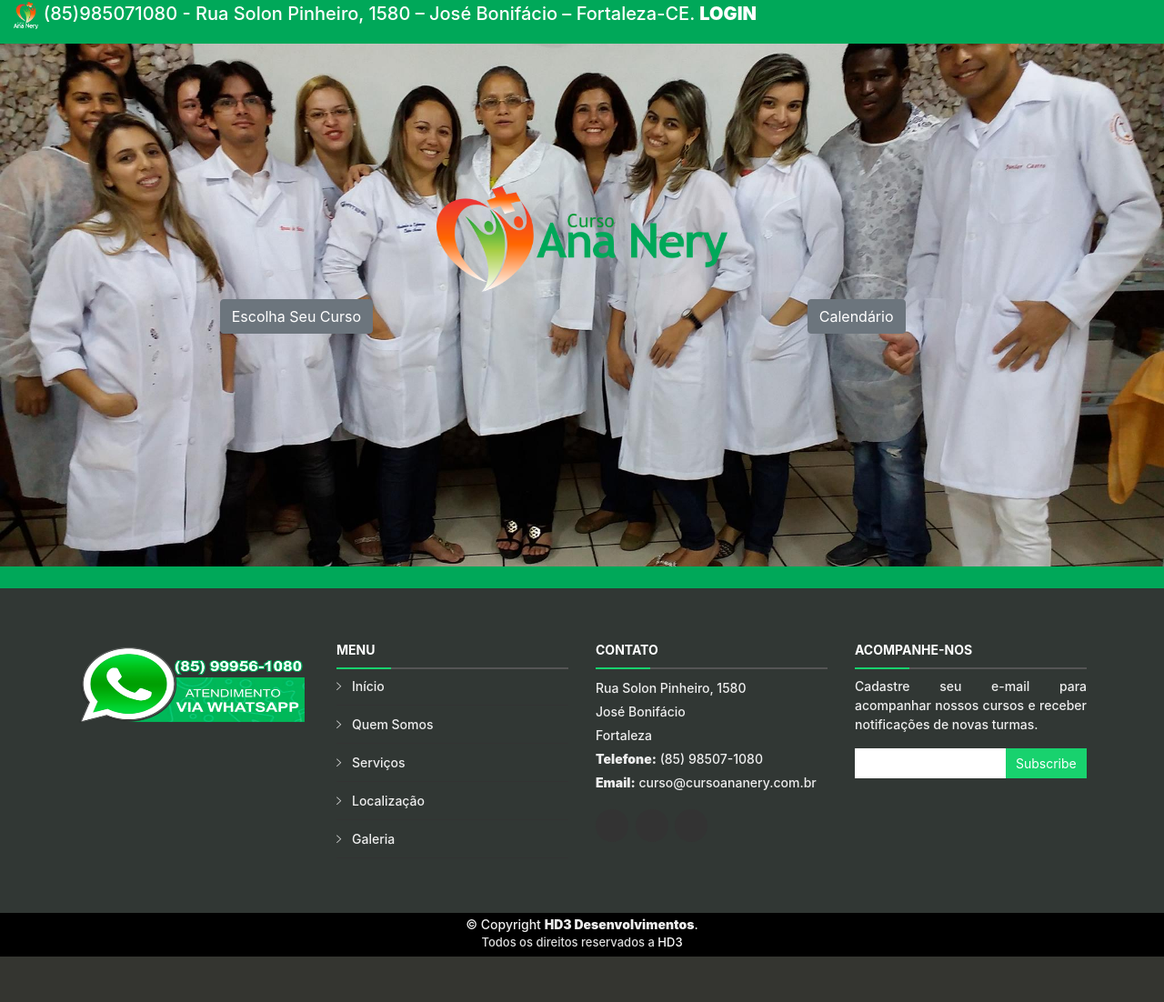
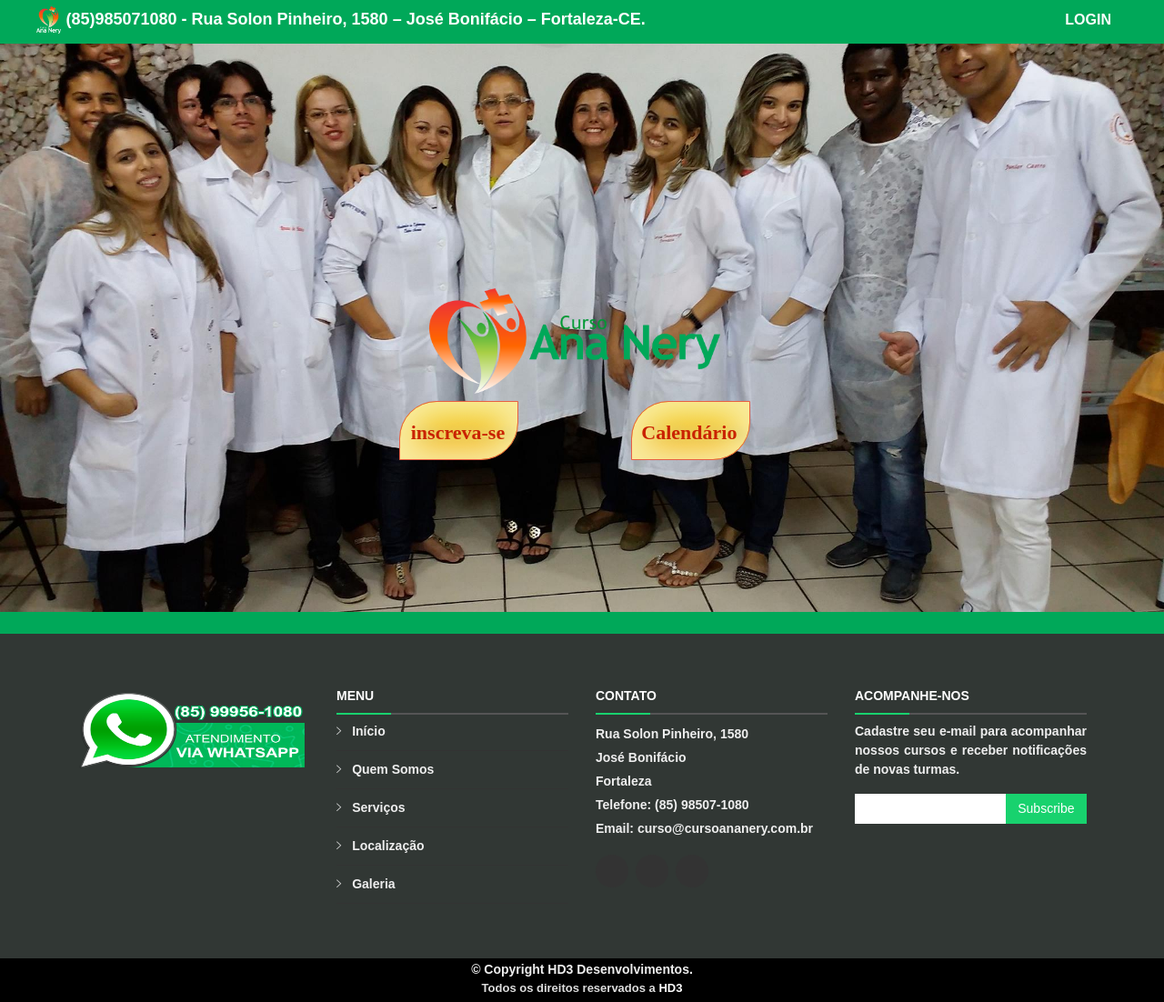
Before and after one commit to DiegoGaspar/SistemaAnaNery, a Django app: template website/templates/website/index.html in a window 1280 px wide. Shown: the whole page at 91% size. Before the commit the page ends 1052 px from the top, so only its background shows below. Run offline with Django 3.2, Linux system fonts and the light colour scheme; the template is opened without the code that fills it, so the values that code supplies are empty; some libraries are stand-ins or nearby versions; some web fonts are replaced.

Commit message:
alteração no index

```diff
--- a/core/models.py
+++ b/core/models.py
@@ -50,10 +50,10 @@
     facilitador = models.ManyToManyField(Professor)
     obs = models.TextField()
 
-
     def Total(self, investimento, desconto):
         self.total = investimento - desconto
         return self.total
 
+
     def __str__(self):
         return self.nomeCurso +'-'+  str(self.total)
--- a/website/static/css/style.css
+++ b/website/static/css/style.css
@@ -1,15 +1,66 @@
 .menu-cor{
     background: rgba(0, 168, 89, 1);
     position: fixed;
-    font-size: 20px;
+    font-size: 18px;
     weight:10%;
     width: 100%;
     height: 6%;
+    padding: 7px 0 0 40px;
+}
+.menu-login{
+    text-align: end;
+    position: fixed;
+    padding: 10px 58px;
+
+}
+.botao-inicial {
+	-moz-box-shadow:inset 2px 1px 32px 16px #f9eca0;
+	-webkit-box-shadow:inset 2px 1px 32px 16px #f9eca0;
+	box-shadow:inset 2px 1px 32px 16px #f9eca0;
+	background:-webkit-gradient( linear, left top, left bottom, color-stop(0.05, #f0c911), color-stop(1, #f2ab1e) );
+	background:-moz-linear-gradient( center top, #f0c911 5%, #f2ab1e 100% );
+	filter:progid:DXImageTransform.Microsoft.gradient(startColorstr='#f0c911', endColorstr='#f2ab1e');
+	background-color:#f0c911;
+	-webkit-border-top-left-radius:41px;
+	-moz-border-radius-topleft:41px;
+	border-top-left-radius:41px;
+	-webkit-border-top-right-radius:0px;
+	-moz-border-radius-topright:0px;
+	border-top-right-radius:0px;
+	-webkit-border-bottom-right-radius:41px;
+	-moz-border-radius-bottomright:41px;
+	border-bottom-right-radius:41px;
+	-webkit-border-bottom-left-radius:0px;
+	-moz-border-radius-bottomleft:0px;
+	border-bottom-left-radius:0px;
+	text-indent:-2.62px;
+	border:1px solid #e65f44;
+	display:inline-block;
+	color:#c92200;
+	font-family:Times New Roman;
+	font-size:22px;
+	font-weight:bold;
+	font-style:normal;
+	height:65px;
+	line-height:65px;
+	width:131px;
+	text-decoration:none;
+	text-align:center;
+	text-shadow:10px 0px 10px #ded17c;
+}
+.botao-inicial:hover {
+	background:-webkit-gradient( linear, left top, left bottom, color-stop(0.05, #f2ab1e), color-stop(1, #f0c911) );
+	background:-moz-linear-gradient( center top, #f2ab1e 5%, #f0c911 100% );
+	filter:progid:DXImageTransform.Microsoft.gradient(startColorstr='#f2ab1e', endColorstr='#f0c911');
+	background-color:#f2ab1e;
+}.botao-inicial:active {
+	position:relative;
+	top:1px;
 }
 
 body {
     background:rgba(0, 168, 89, 1);
-    font-family: -apple-system, BlinkMacSystemFont, "Segoe UI", Roboto, "Helvetica Neue", Arial, "Noto Sans", sans-serif, "Apple Color Emoji", "Segoe UI Emoji", "Segoe UI Symbol", "Noto Color Emoji";
+    font-family: 'latob', Arial, Helvetica, sans-serif;
     font-size: 1rem;
     font-weight: 550;
     line-height: 1.5;
@@ -32,6 +83,9 @@
  }
 .bg-inicial nav{
     text-align: center;
+    padding: 45px 16px 0px 0px;
+    margin-block-start: 67px;
+    margin-block-end: -89px;
 }
 .bg-inicial a{
     text-align: center;
@@ -46,8 +100,8 @@
 }
 .inicial li {
     display: inline-block;
-    width: 48%;
-    margin-right: 1%;
+    width: 250px;
+    margin-right: 0;
 }
 .inicial h1 a {
     display: inline-block;
--- a/website/templates/website/index.html
+++ b/website/templates/website/index.html
@@ -9,9 +9,9 @@
            <h1><a href=""><img src="{% static 'img/logo.png' %}" class="img-fluid" alt="Curso Ana Nery">
            </a></h1>
 
-            <li><button type="button" class="btn btn-secondary">Escolha Seu Curso</button>
+            <li><a href="https://cursoananery.com/pg/"><button type="button" class="botao-inicial">inscreva-se</button></a>
             </li>
-            <li><button type="button" class="btn btn-secondary">Calendário</button>
+            <li><button type="button" class="botao-inicial">Calendário</button>
             </li>
         </nav>
     </div>
--- a/website/templates/website/menu.html
+++ b/website/templates/website/menu.html
@@ -3,8 +3,10 @@
 <div class="row">
     <div class="col-12 menu-cor">
         <img src="{% static 'img/favicon.png' %}" height="30">
-        <span><i class="fa fa-phone"></i>(85)985071080 -</span>
-        <span><i class="fa fa-map-marker"></i> Rua Solon Pinheiro, 1580 –  José Bonifácio – Fortaleza-CE. </span>
+        <span><i class="fa fa-phone"></i> (85)985071080 -</span>
+        <span><i class="fa fa-map-marker"></i> Rua Solon Pinheiro,  1580  –  José Bonifácio – Fortaleza-CE. </span>
+    </div>
+    <div class="col menu-login">
         <a href="{% url 'core_home' %}" target="_blank"><strong>LOGIN</strong></a>
     </div>
 </div>
```
